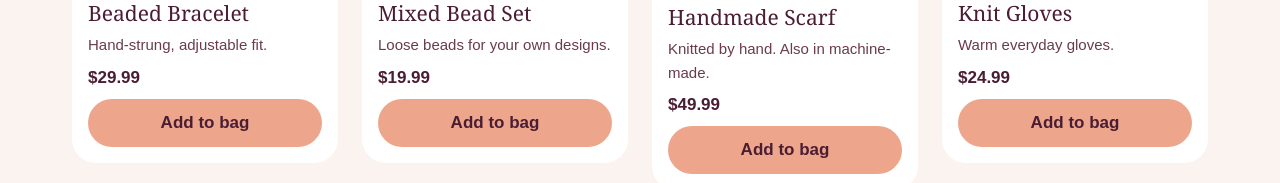
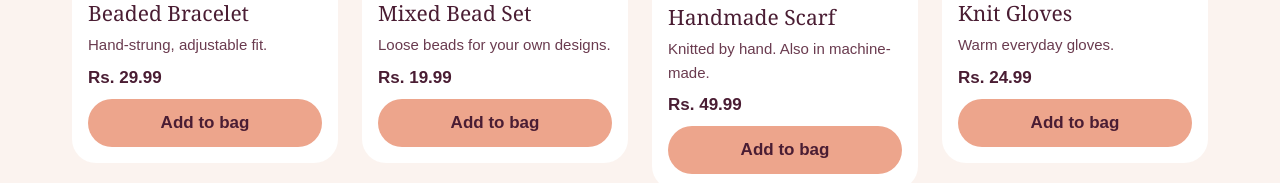
Before and after one commit to milanbairagi/bliss-and-bless, a Next.js app in the folder frontend/: page /products in a window 1280 px wide. Shown: the part 577-760 px from the top of the page. Built offline with nearby package versions, Linux system fonts and the light colour scheme.

Commit message:
feat(pricing): update price display format to use 'Rs.' currency symbol

```diff
--- a/frontend/app/products/[slug]/_components/ProductDetail.tsx
+++ b/frontend/app/products/[slug]/_components/ProductDetail.tsx
@@ -116,7 +116,7 @@ export function ProductDetail({
               {productDetail.name}
             </h1>
             <p className="mb-0 mt-3 text-2xl font-bold">
-              ${productDetail.price.toFixed(2)}
+              Rs. {productDetail.price.toFixed(2)}
             </p>
           </div>
 
--- a/frontend/components/common/ProductCard.tsx
+++ b/frontend/components/common/ProductCard.tsx
@@ -63,7 +63,7 @@ export function ProductCard({ product }: { product: Product }) {
         </div>
         <h3 className="m-0 font-display text-[21px]">{product.name}</h3>
         <p className="m-0 text-[15px] text-muted">{product.description}</p>
-        <p className="m-0 font-bold text-ink">${product.price.toFixed(2)}</p>
+        <p className="m-0 font-bold text-ink">Rs. {product.price.toFixed(2)}</p>
 
         <button
           className="mt-auto px-7.5 min-h-12 w-full justify-center rounded-full bg-brand font-bold text-ink inline-flex items-center"
```
